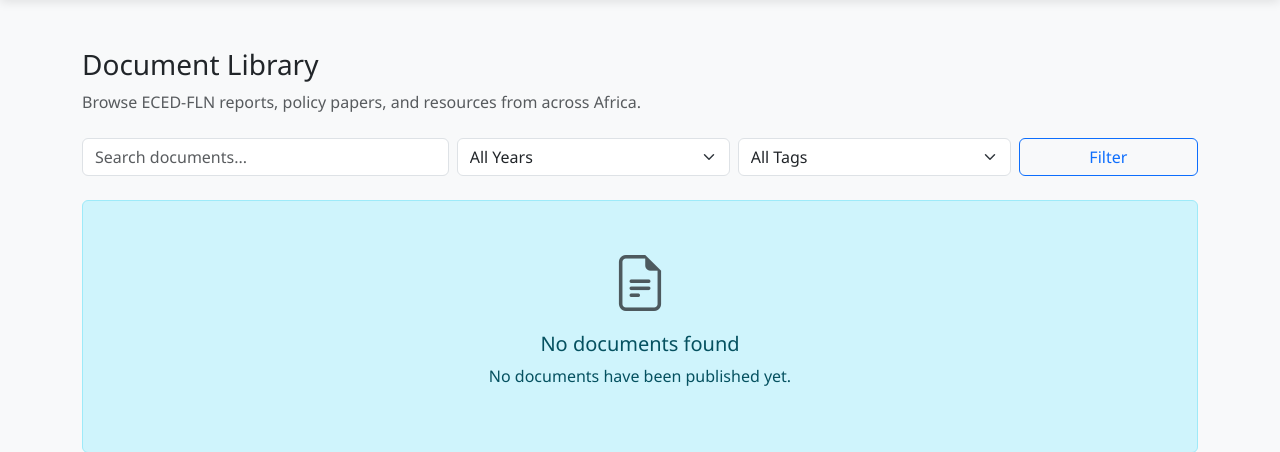
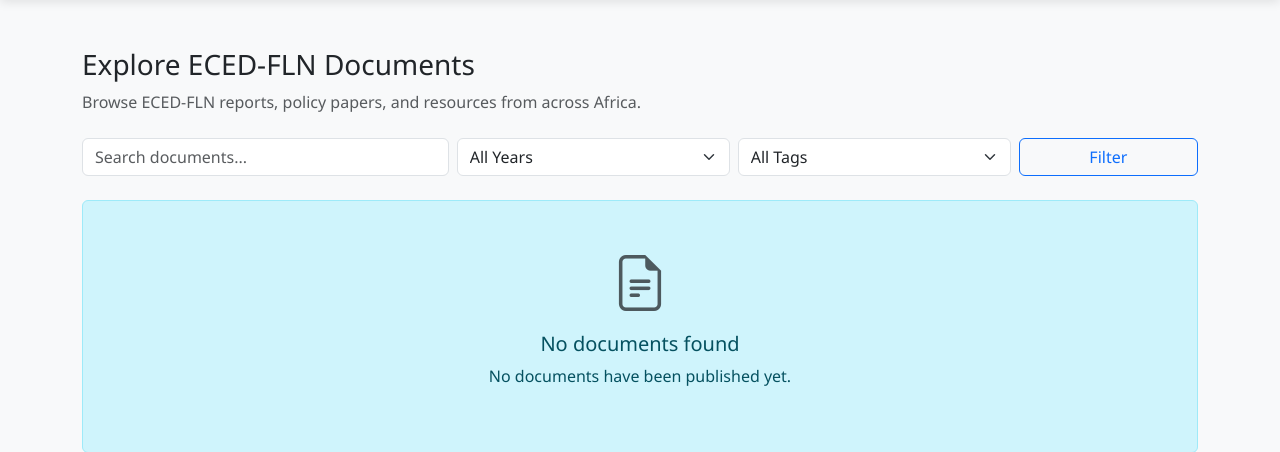
Before and after one commit to michsethowusu/cluster-os, a Flask app: page /documents in a window 1280 px wide. Shown: the part 56-508 px from the top of the page. Run offline with Flask 3, Linux system fonts and the light colour scheme; data that the repository does not hold is empty.

Commit message:
Update documents.html

```diff
--- a/templates/documents.html
+++ b/templates/documents.html
@@ -24,7 +24,7 @@
         <div class="col-12">
             <div class="d-flex justify-content-between align-items-center mb-4">
                 <div>
-                    <h3>Document Library</h3>
+                    <h3>Explore ECED-FLN Documents</h3>
                     <p class="text-muted mb-0">Browse ECED-FLN reports, policy papers, and resources from across Africa.</p>
                 </div>
                 {% if current_user.is_authenticated %}
```
